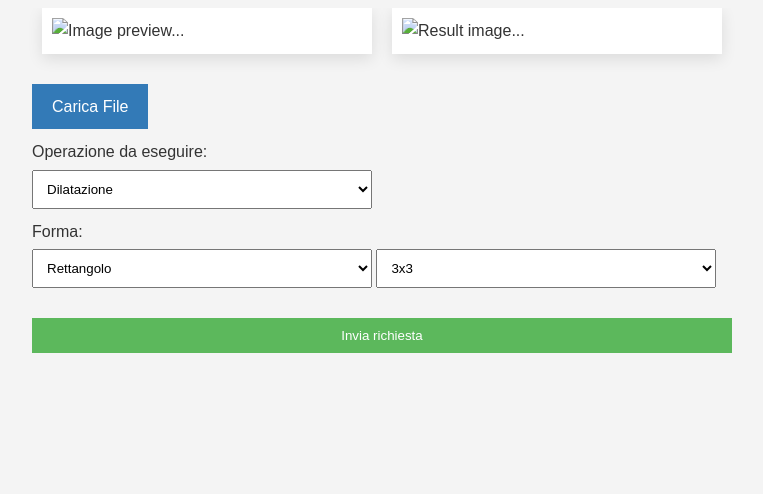
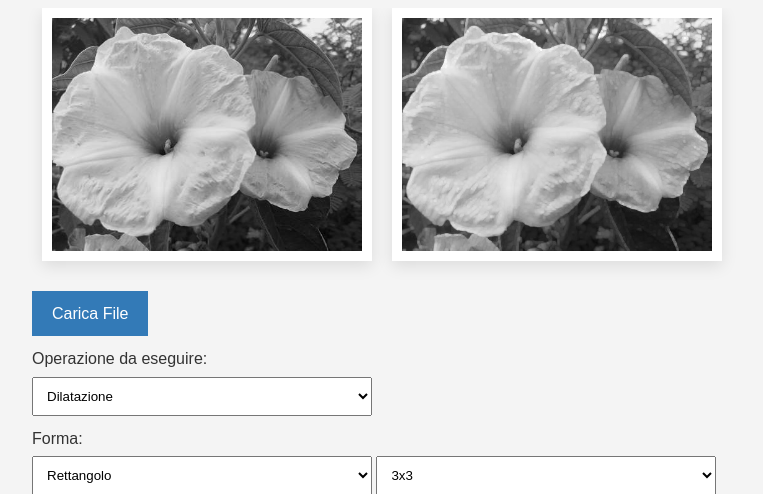
Before and after one commit to Kevinferl98/Morphological_operations, a Flask app: page / in a window 1280 px wide. Shown: the top 494 px of the page, without its empty margins (258-1021 px from the left). Run offline with Flask 3, Linux system fonts and the light colour scheme.

Commit message:
Added placeholder in HTML file

```diff
--- a/app/templates/index.html
+++ b/app/templates/index.html
@@ -9,10 +9,10 @@
   <div class="container">
     <div class="content-boxes">
       <div class="box">
-        <img id="preview" src="" height="200" alt="Image preview...">
+        <img id="preview" src="{{url_for('static', filename='images/placeholder_1.jpg') }}" height="200" alt="Image preview...">
       </div>
       <div class="box">
-      <img id="result" src="" height="200" alt="Result image...">
+        <img id="result" src="{{url_for('static', filename='images/placeholder_2.jpg') }}" height="200" alt="Result image...">
       </div>
     </div>
     <div class="input-group">
@@ -43,5 +43,6 @@
     </div>
     <button type="button" id="submitButton" onclick="submitForm()">Invia richiesta</button>
     <script src="{{url_for('static', filename='js/main.js') }}"></script>
+  </div>
 </body>
 </html>
```
Also changed, not shown: app/static/images/placeholder_1.jpg (added), app/static/images/placeholder_2.jpg (added). Lines whose indentation alone changed are shown as unchanged.
